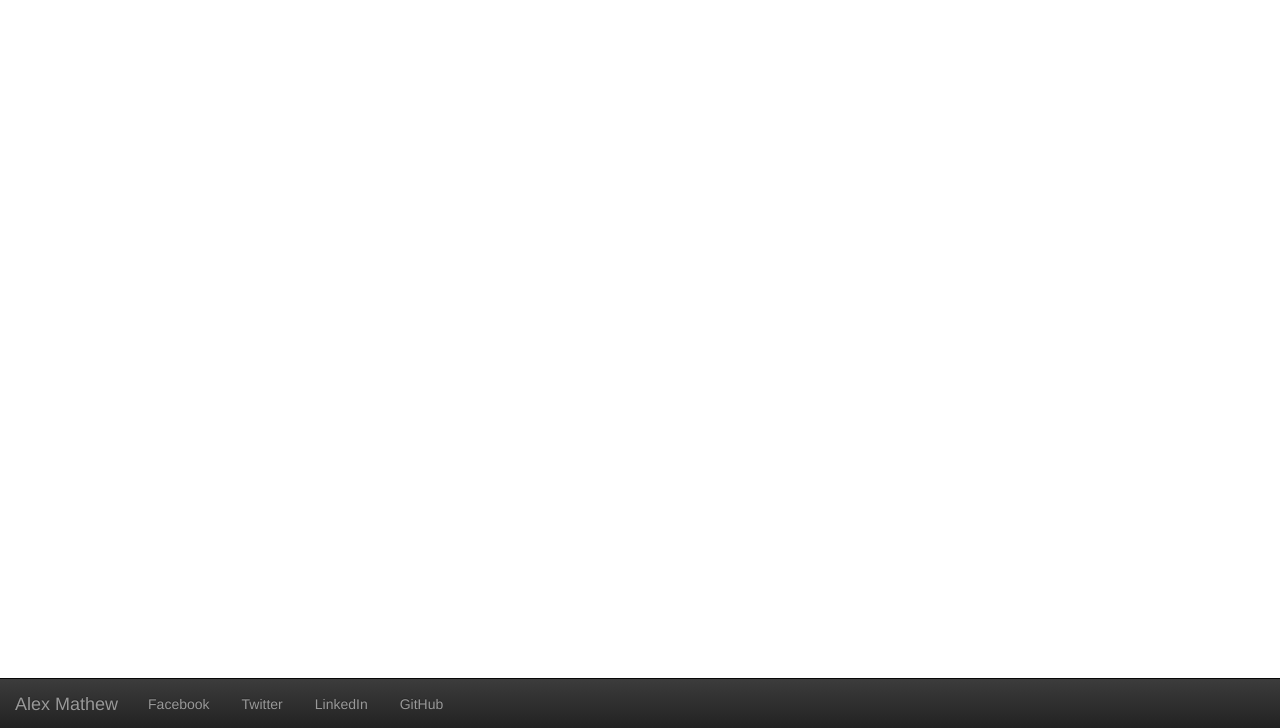
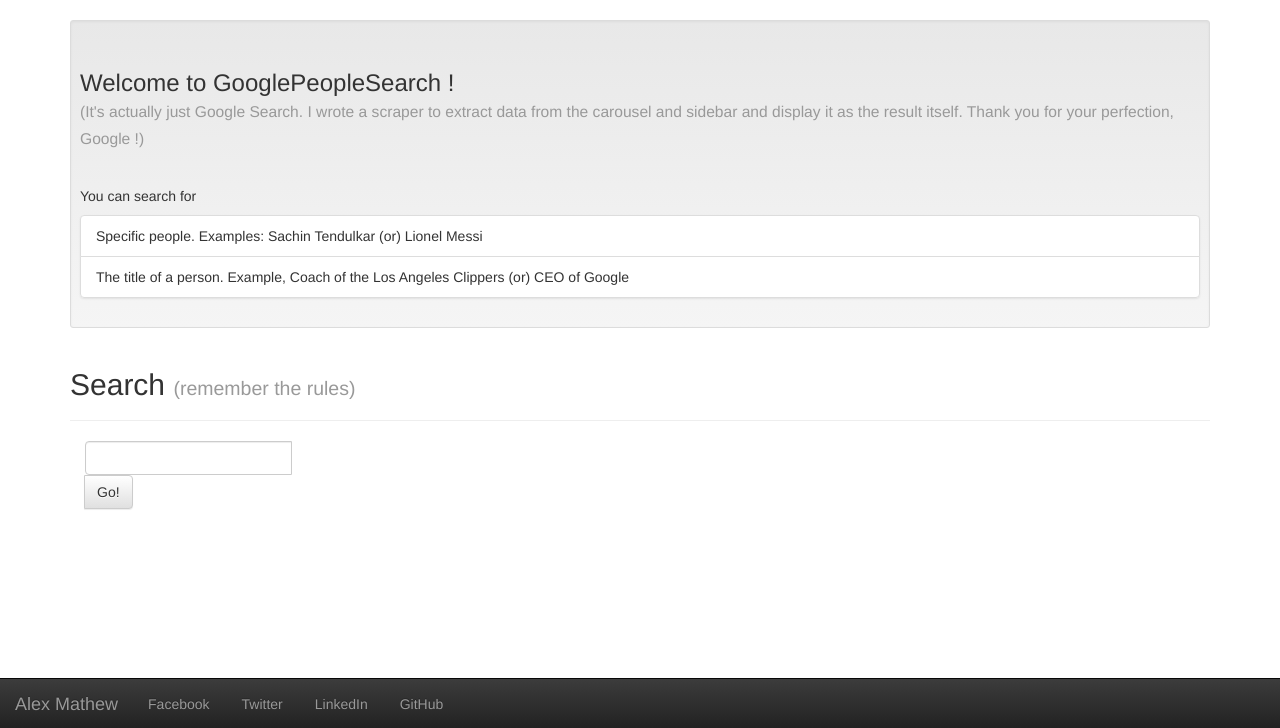
Before and after one commit to AlexMathew/people-search, a Flask app: page / in a window 1280 px wide. Shown: the part 72-800 px from the top of the page. Run offline with Flask 2, Linux system fonts and the light colour scheme; parts of the project's set-up code (start-up, migrations or seed data) failed here and were passed over.

Commit message:
Fix basic app functionality

```diff
--- a/routes.py
+++ b/routes.py
@@ -1,8 +1,22 @@
-from flask import Flask, render_template, redirect
+from flask import Flask, render_template, request
 from scrape import scrape_page
 
+
 app = Flask(__name__)
+
 
 @app.route('/')
 def home():
 	return render_template('home.html')
+
+
+@app.route('/search', methods=['POST'])
+def search():
+	query = str(request.form['query'])
+	print query, type(query)
+	data = scrape_page(query)
+	return render_template('result.html', data=data)
+
+
+if __name__ == '__main__':
+	app.run(host="0.0.0.0", port=7777, debug=True)
--- a/templates/home.html
+++ b/templates/home.html
@@ -1,4 +1,29 @@
 {% extends "template.html" %}
 {% block content %}
-
+	<div class="well well-sm">
+		<div class="page-header">
+  			<h3>Welcome to GooglePeopleSearch !
+  				<br>
+  				<small>(It's actually just Google Search. I wrote a scraper to extract data from the carousel and sidebar and display it as the result itself. Thank you for your perfection, Google !)</small>
+  			</h3>
+		</div>
+		<h5>You can search for</h5>
+		<ul class="list-group">
+			<li class="list-group-item">Specific people. Examples: Sachin Tendulkar (or) Lionel Messi</li>
+			<li class="list-group-item">The title of a person. Example, Coach of the Los Angeles Clippers (or) CEO of Google</li>
+		</ul>
+	</div>
+	<div class="page-header">
+  		<h2>Search <small>(remember the rules)</small></h2>
+	</div>
+	<div class="col-lg-6">
+	    <div class="input-group">
+	      	<form action="{{ url_for('search') }}" method=post>
+		    	<input type="text" class="form-control" name="query">
+		      	<span class="input-group-btn">
+		        	<button class="btn btn-default glow" type="submit">Go!</button>
+		      	</span>
+		  	</form>
+	    </div>
+	</div>
 {% endblock %}
--- a/templates/result.html
+++ b/templates/result.html
@@ -1,4 +1,4 @@
 {% extends "template.html" %}
 {% block content %}
-
+	{{ data }}
 {% endblock %}
```
Also changed, not shown: scrape.py (+14 -8 lines).
